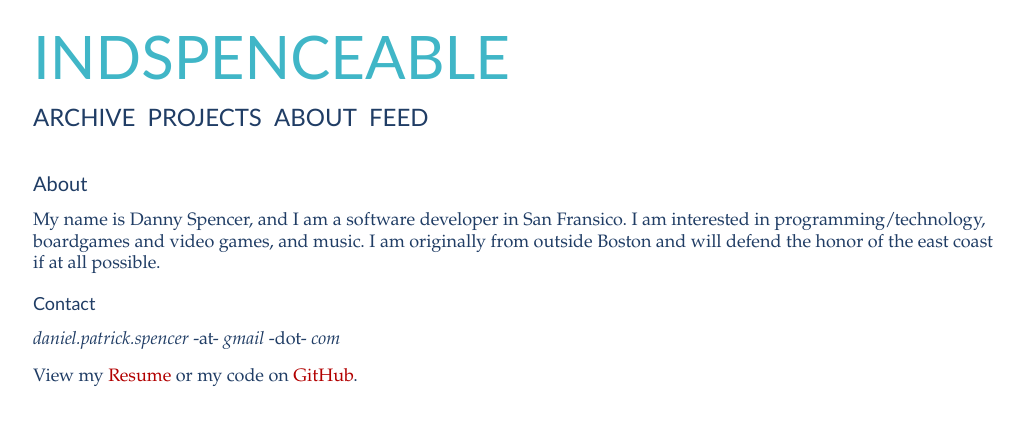
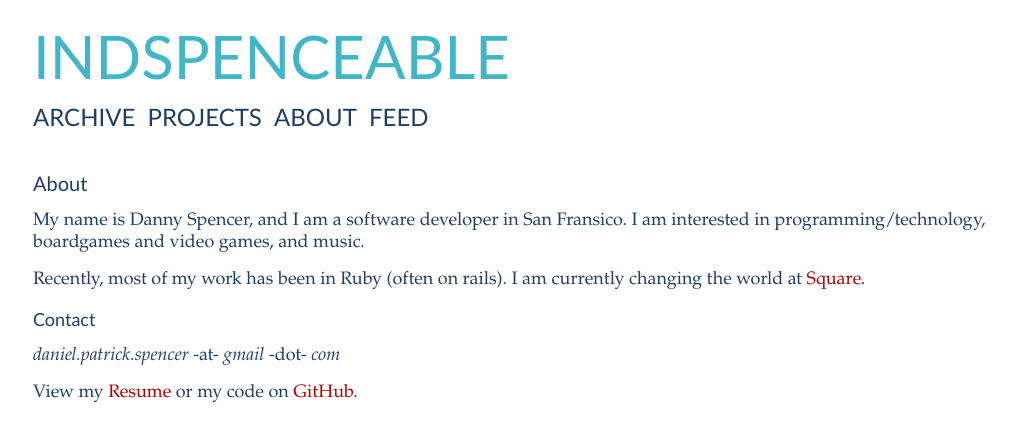
Before and after one commit to indspenceable/indspenceable.github.com, a Jekyll site: the page built from about.md, in a window 1280 px wide. Shown: the top 441 px of the page, without its empty margins (127-1151 px from the left). Built offline with Jekyll 4.4.1, drawn with Linux system fonts in a browser that asks for light colours; some web fonts are replaced.

Commit message:
Updates about.md

```diff
--- a/about.md
+++ b/about.md
@@ -5,7 +5,9 @@ title: About
 
 ### About
 
-My name is Danny Spencer, and I am a software developer in San Fransico. I am interested in programming/technology, boardgames and video games, and music. I am originally from outside Boston and will defend the honor of the east coast if at all possible.
+My name is Danny Spencer, and I am a software developer in San Fransico. I am interested in programming/technology, boardgames and video games, and music.
+
+Recently, most of my work has been in Ruby (often on rails). I am currently changing the world at [Square](https://www.squareup.com).
 
 #### Contact
 
```
